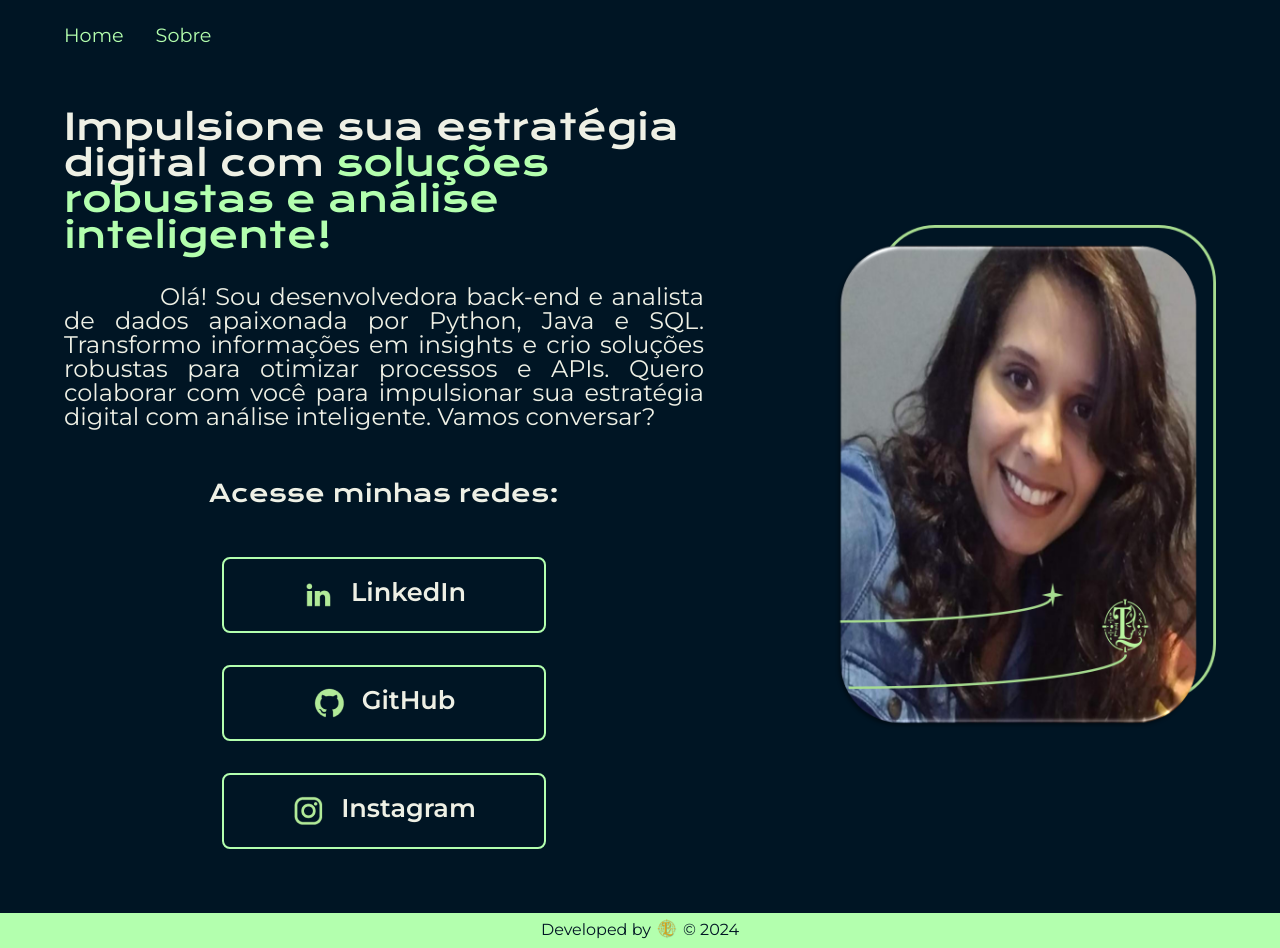
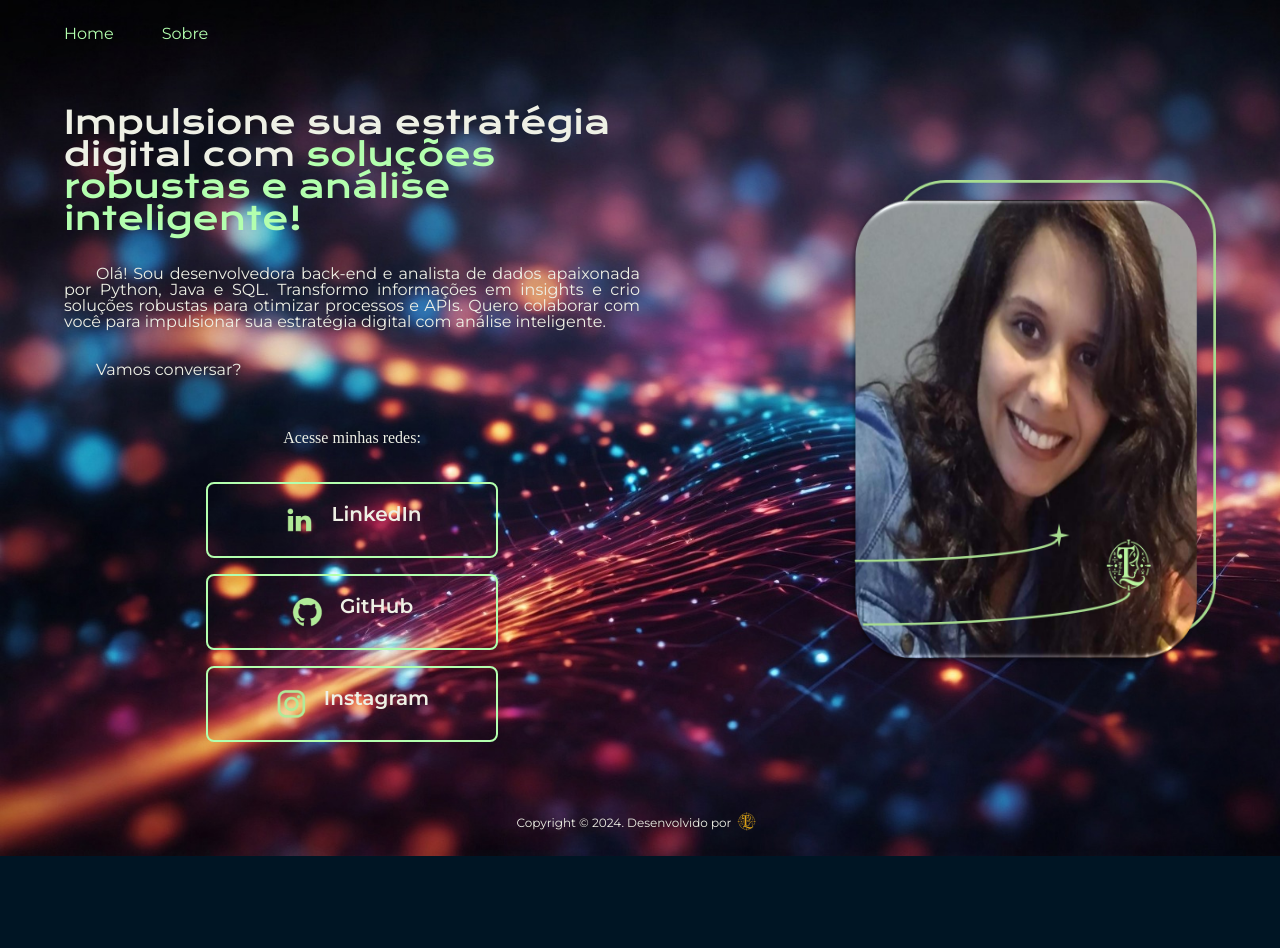
Before and after one commit to lirazootech/portifolio, a plain HTML site: page index.html in a window 1280 px wide. After the commit the page ends 856 px from the top, so only its background shows below. Drawn offline with nearby package versions, Linux system fonts and the light colour scheme.

Commit message:
Ajustes no background e  nas unidades de medida relativa.

```diff
--- a/index.html
+++ b/index.html
@@ -7,9 +7,7 @@
     <title>Thays Lira | Portifólio</title>
     <link rel="stylesheet" href="./styles/reset.css">
     <link rel="stylesheet" href="./styles/style.css">
-
 </head>
-
 <body>
     <header class="cabecalho">
         <nav class="cabecalho__menu">
@@ -28,7 +26,9 @@
 
             <p class="apresentacao__conteudo__texto">Olá! Sou desenvolvedora back-end e analista de dados apaixonada por Python, Java e SQL.
                 Transformo informações em insights e crio soluções robustas para otimizar processos e APIs.
-                Quero colaborar com você para impulsionar sua estratégia digital com análise inteligente. Vamos conversar?</p>
+                Quero colaborar com você para impulsionar sua estratégia digital com análise inteligente.</p>
+
+            <p class="apresentacao__conteudo__texto">Vamos conversar?</p>
 
             <div class="apresentacao__links">
                 <h2 class="apresentacao__links__subtitulo">Acesse minhas redes:</h2>
@@ -48,8 +48,8 @@
         </section>
         <img class="foto" src="./assets/foto2.TL.png" alt="Foto de Thays Lira sorrindo">
     </main>
-    <footer class="rodape">Developed by<a href="https://github.com/lirazootech/" target="_blank">
-        <img src="./assets/footer_32x32.png" alt="Logo de Thays Lira">
-    </a>© 2024</footer>
+    <footer class="rodape">Copyright © 2024. Desenvolvido por<a href="https://github.com/lirazootech/" target="_blank">
+        <img src="./assets/footer_32x32.png" alt="GitHub de Thays Lira">
+    </a></footer>
 </body>
 </html>
--- a/styles/style.css
+++ b/styles/style.css
@@ -7,14 +7,22 @@
     --cor-hover: #5C8374;
 
     --fonte-primaria:'Krona One', sans-serif;
-    --fonte-secundaria: 'Montserrat', sans-serif;;
+    --fonte-secundaria: 'Montserrat', sans-serif;
+    font-size: 62,5%;
 }
 
 body{
     box-sizing: border-box;
     background-color: var(--cor-primaria);
     color: var(--cor-secundaria);
+    background-image: url(/assets/aigenerated.jpg);
+    background-repeat: no-repeat;
+    background-size: cover;
+    margin: 0;
+    padding: 0;
+    margin-bottom: 1em;
 }
+
 
 .cabecalho {
     padding: 2% 0 0 5%;
@@ -22,19 +30,22 @@ body{
 
 .cabecalho__menu {
     display: flex;
-    gap: 2em;
+    gap: 3rem;
+}
+
+.cabecalho__menu__link, .apresentacao__conteudo__texto, .apresentacao__links__botao, .rodape {
+    font-family: var(--fonte-secundaria);
 }
 
 .cabecalho__menu__link {
-    font-family: var(--fonte-secundaria);
-    font-size: 1.5vw;
+    font-size: 1rem;
     font-weight: 400;
     color: var(--cor-terciaria);
     text-decoration: none;
 }
 
 .cabecalho__menu__link__imagem {
-    width: 6vw;
+    width: 6%;
 }
 
 .apresentacao {
@@ -42,19 +53,21 @@ body{
     display: flex;
     align-items: center;
     justify-content:space-between;
-    gap: 3em;
+    gap: 2rem;
 }
 
 .apresentacao__conteudo {
-    width: 50vw;
+    width: 50%;
     display: flex;
     flex-direction: column;
-    gap: 2em;
+    gap: 2rem;
+}
+.apresentacao__conteudo__titulo {
+    font-family: var(--fonte-primaria);
 }
 
-.apresentacao__conteudo__titulo{
-    font-size: 2.25rem;
-    font-family: var(--fonte-primaria);
+.apresentacao__conteudo__titulo {
+    font-size: 2rem;
     text-align: left;
 }
 
@@ -63,16 +76,14 @@ body{
 }
 
 .apresentacao__conteudo__texto {
-    font-size: 1.5rem;
-    font-family: var(--fonte-secundaria);
+    font-size: 1rem;
     text-align: justify;
-    text-indent: 4em;
+    text-indent: 2rem;
 }
 
 .apresentacao__links__subtitulo {
-    font-family: var(--fonte-primaria);
     font-weight: 400;
-    font-size: 1.5rem;
+    font-size: 1rem;
     padding: 20px;
 }
 
@@ -81,23 +92,22 @@ body{
     flex-direction: column;
     justify-content: space-between;
     align-items: center;
-    gap: 2em;
+    gap: 1rem;
 }
 
 .apresentacao__links__botao {
     display: flex;
     justify-content: center;
-    gap: 16px;
+    gap: 1rem;
     border: 2px solid var(--cor-terciaria);
-    width: 25vw;
+    width: 50%;
     text-align: center;
     border-radius: 8px;
-    font-size: 2vw;
+    font-size: 1.25rem;
     font-weight: 600;
     padding: 20px 0;
     text-decoration: none;
     color: var(--cor-secundaria);
-    font-family: var(--fonte-secundaria);
 }
 
 .apresentacao__links__botao:hover {
@@ -105,37 +115,30 @@ body{
 }
 
 .foto {
-    width: 30vw;
+    width: 32%;
 }
 
 .rodape {
     display: flex;
     justify-content: center;
     align-items: center;
-    color: var(--cor-primaria);
-    background-color: var(--cor-terciaria);
     text-align: center;
-    font-family: var(--fonte-secundaria);
-    font-size: 1rem;
+    color: var(--cor-secundaria);
+    font-size: 0.75rem;
     font-weight: 400;
 }
 
 @media (max-width:1200px) {
     .cabecalho {
-        gap: 1em;
+        gap: 1rem;
     }
 
     .cabecalho__menu {
         justify-content: center;
     }
 
-    .cabecalho__menu__link__imagem {
-        width: 37%;
-    }
-
     .apresentacao {
         flex-direction: column-reverse;
-        padding: 10%;
     }
 
     .apresentacao__conteudo {
```
Also changed, not shown: about.html (+5 -4 lines), assets/aigenerated.jpg (added).
